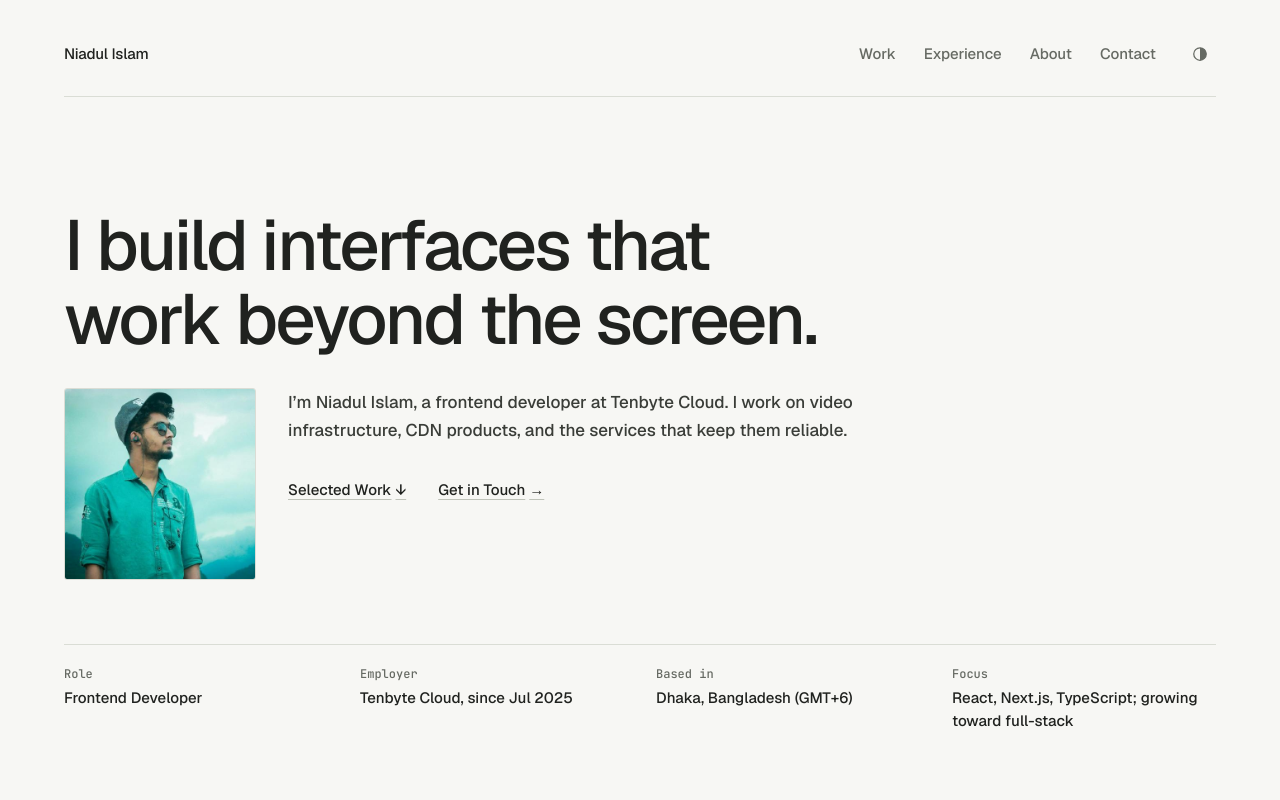
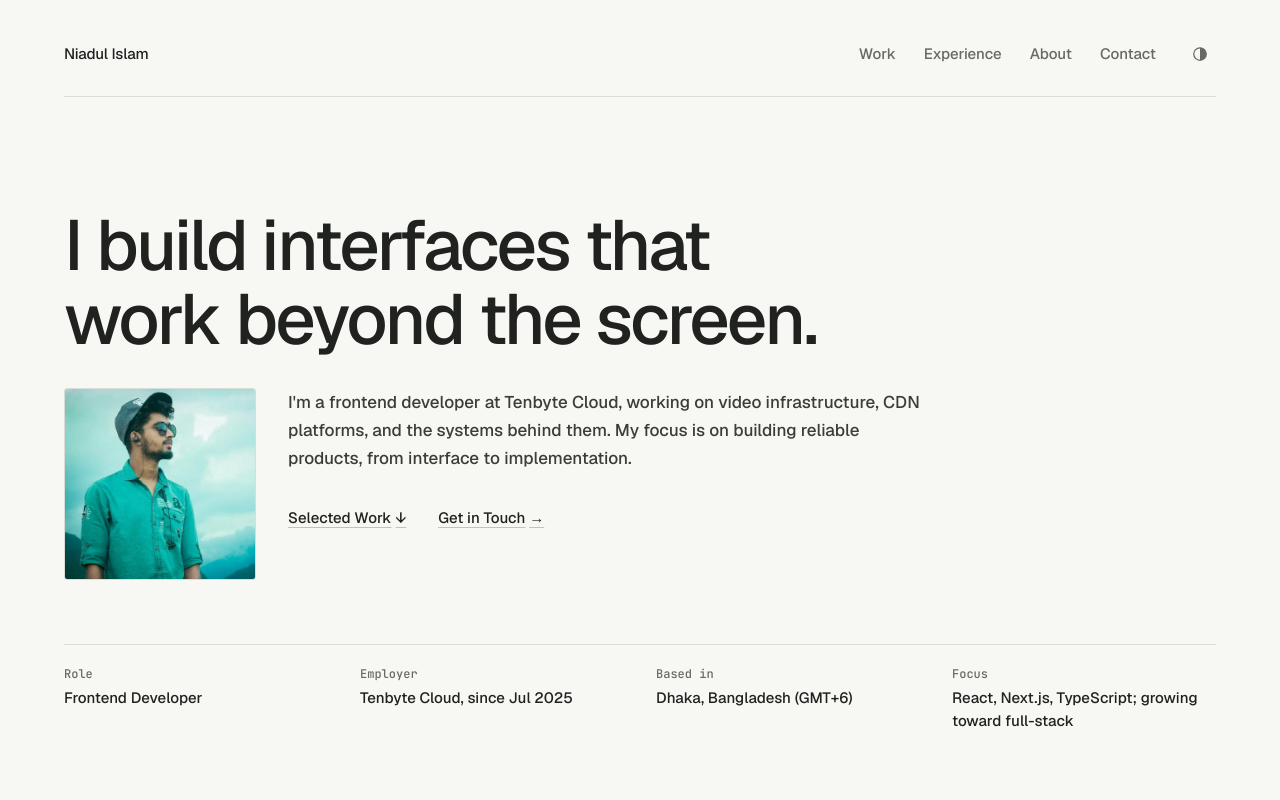
Before and after one commit to niadul-munna/portfolio, a Next.js app: page / in a window 1280 px wide. Shown: the top 800 px of the page. Built offline with nearby package versions, Linux system fonts and the light colour scheme; no server answers.

Commit message:
Update approved hero supporting copy

```diff
--- a/content/profile.ts
+++ b/content/profile.ts
@@ -52,7 +52,7 @@ export const profile = {
     "I build interfaces that work beyond the screen.",
 
   intro:
-    "I’m Niadul Islam, a frontend developer at Tenbyte Cloud. I work on video infrastructure, CDN products, and the services that keep them reliable.",
+    "I'm a frontend developer at Tenbyte Cloud, working on video infrastructure, CDN platforms, and the systems behind them. My focus is on building reliable products, from interface to implementation.",
 
   focus: "React, Next.js, TypeScript; growing toward full-stack",
 
```
